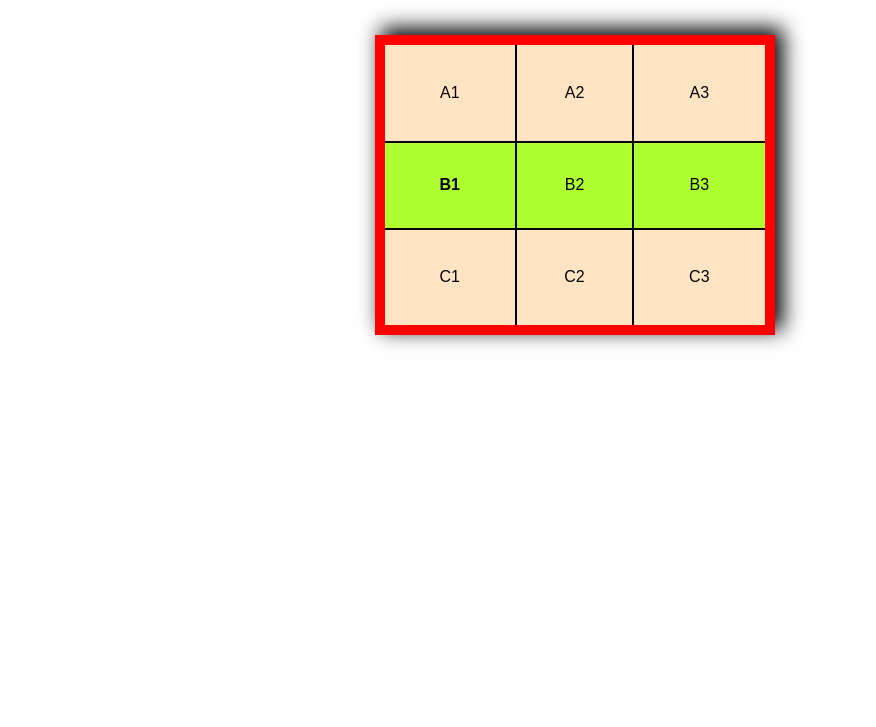
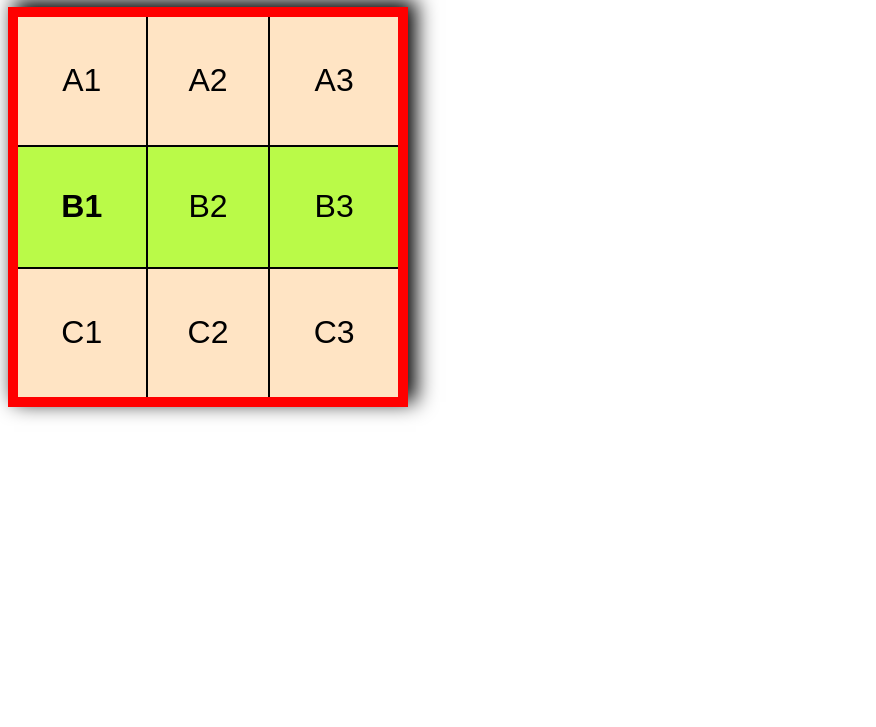
Before and after one commit to RicardoFerreira47/html-css, a plain HTML site: page exercicios/ex023/tabela001.html in a window 1280 px wide. Shown: the part 73-800 px from the top of the page, without its empty margins (0-876 px from the left). Drawn offline with Linux system fonts and the light colour scheme.

Commit message:
criei a tabela001

```diff
--- a/exercicios/ex023/tabela001.html
+++ b/exercicios/ex023/tabela001.html
@@ -7,34 +7,37 @@
     <style>
         body{
             font-family: Arial, Helvetica, sans-serif;
-            text-align: center;
+
         }
 
         table{
             border-collapse: collapse;
             width: 400px;
-            height: 300px;
+            height: 400px;
             box-shadow: 7px -6px 20px 1px black;
-            margin-left: 29%;
-            margin-top: 50px;
+            border: 10px solid red;
+            background-color: bisque;
+            margin: 0px 10px 0px 0px;
+
+
+
         }
 
         td{
             border: 2px solid black;
+            vertical-align: middle;
+            text-align: center;
+            font-size: 2em;
+            font
 
 
         }
 
-        table{
-            border: 10px solid red;
-            background-color: bisque;
+        .color{
+            background-color: rgba(172, 255, 47, 0.833);
         }
 
-        .color{
-            background-color: greenyellow;
-        }
-
-        #white{
+        #dado{
             font-weight: bolder;
 
         }
@@ -53,7 +56,7 @@
         </tr>
 
         <tr class="color">
-            <td id="white">B1</td>
+            <td id="dado">B1</td>
             <td>B2</td>
             <td>B3</td>
 
```
